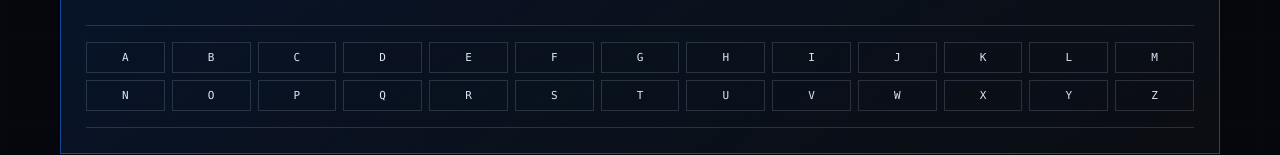
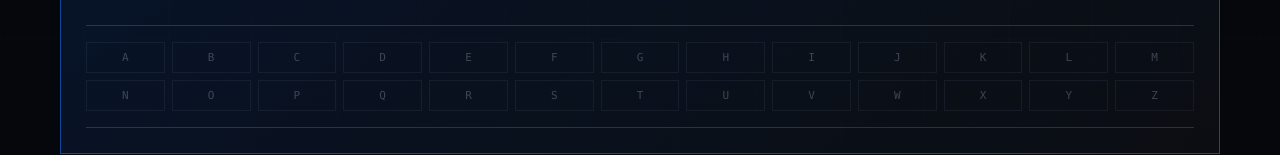
Before and after one commit to shawn171/public-docs, a plain HTML site: page doc/eu-doc-red/index.html in a window 1280 px wide. Shown: the part 797-952 px from the top of the page. Drawn offline with Linux system fonts and the light colour scheme.

Commit message:
Update doc.css

```diff
--- a/assets/doc.css
+++ b/assets/doc.css
@@ -61,6 +61,7 @@ h3 { margin: 0; color: var(--white); font-size: 24px; }
 .az-nav { display: grid; grid-template-columns: repeat(13, 1fr); gap: 7px; margin-top: 28px; padding: 16px 0; border-top: 1px solid var(--line); border-bottom: 1px solid var(--line); }
 .az-nav a { display: grid; place-items: center; min-height: 31px; border: 1px solid var(--line); color: #dce6f5; font-family: var(--mono); font-size: 11px; text-decoration: none; }
 .az-nav a:hover { border-color: var(--blue); color: var(--white); background: rgba(22, 119, 255, .22); }
+.az-nav a.disabled, .az-nav a[aria-disabled="true"] { color: var(--muted); opacity: 0.4; cursor: default; pointer-events: none; }
 .model-empty { display: grid; grid-template-columns: 74px 1fr auto; gap: 18px; align-items: center; padding-top: 25px; }
 .model-letter { display: grid; place-items: center; width: 58px; height: 58px; color: var(--white); background: linear-gradient(145deg, var(--blue), var(--purple)); font-family: var(--mono); font-size: 13px; font-weight: 900; }
 .model-empty h3 { font-size: 20px; }
```
